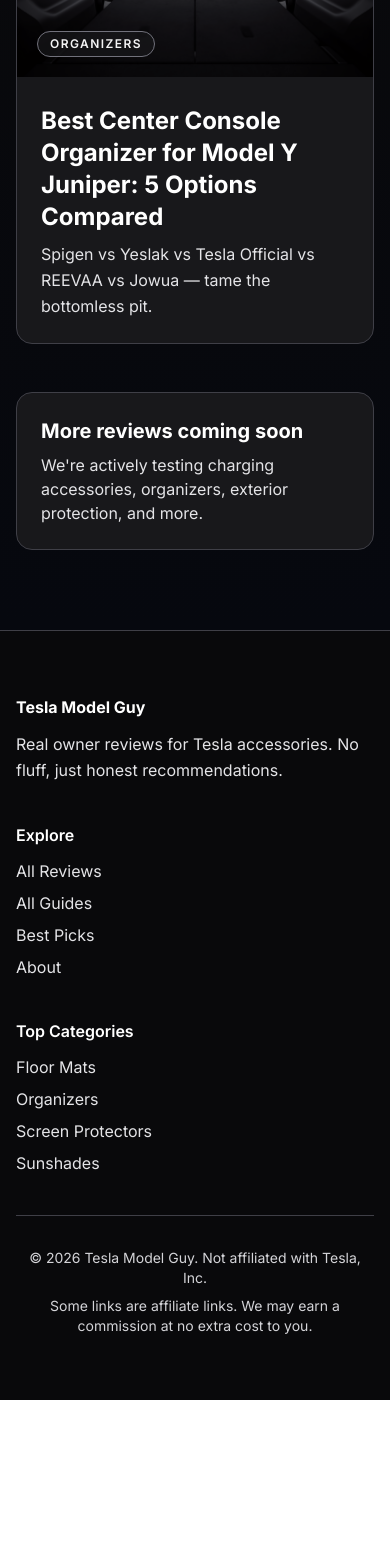
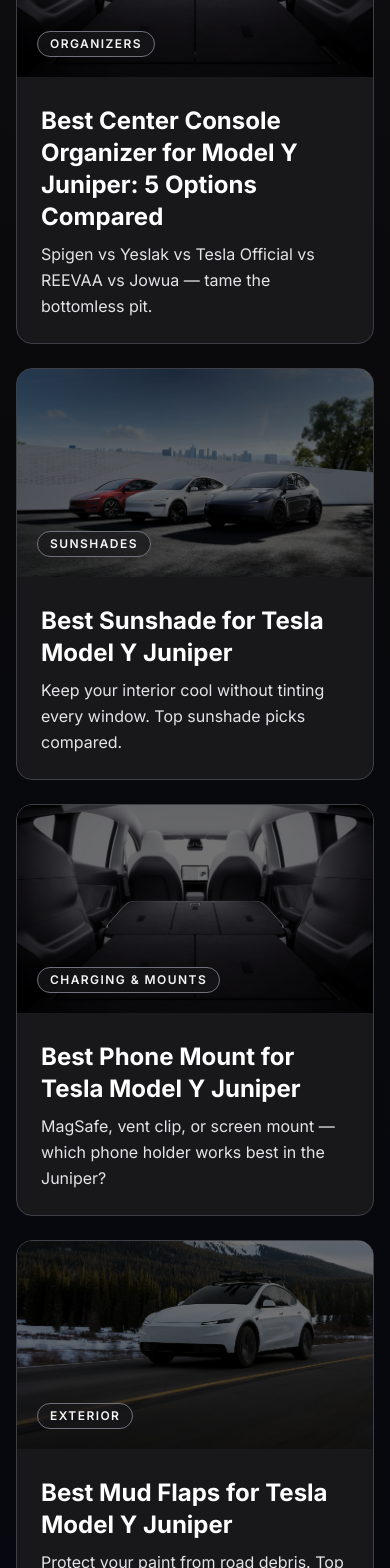
Before and after one commit to jzOcb/teslamodelguy, a Next.js app: page /reviews in a window 390 px wide. Shown: the part 1411-2979 px from the top of the page. Before the commit the page ends 2811 px from the top, so only its background shows below. Built offline with nearby package versions, Linux system fonts and the light colour scheme.

Commit message:
fix: add missing articles to reviews listing page
- Added: Sunshade, Phone Mount, Mud Flaps
- All 6 review articles now listed on /reviews

```diff
--- a/src/app/reviews/page.tsx
+++ b/src/app/reviews/page.tsx
@@ -29,6 +29,27 @@
     desc: "Spigen vs Yeslak vs Tesla Official vs REEVAA vs Jowua — tame the bottomless pit.",
     category: "Organizers",
     image: "/images/tesla-interior.jpg",
+  },
+  {
+    title: "Best Sunshade for Tesla Model Y Juniper",
+    slug: "/reviews/sunshades/best-tesla-model-y-juniper-sunshade",
+    desc: "Keep your interior cool without tinting every window. Top sunshade picks compared.",
+    category: "Sunshades",
+    image: "/images/tesla-model-y-hero.jpg",
+  },
+  {
+    title: "Best Phone Mount for Tesla Model Y Juniper",
+    slug: "/reviews/charging/best-tesla-model-y-juniper-phone-mount",
+    desc: "MagSafe, vent clip, or screen mount — which phone holder works best in the Juniper?",
+    category: "Charging & Mounts",
+    image: "/images/tesla-interior.jpg",
+  },
+  {
+    title: "Best Mud Flaps for Tesla Model Y Juniper",
+    slug: "/reviews/exterior/best-tesla-model-y-juniper-mud-flaps",
+    desc: "Protect your paint from road debris. Top mud flap options for the refreshed Model Y.",
+    category: "Exterior",
+    image: "/images/tesla-model-y-snow.jpg",
   },
 ];
 
```
